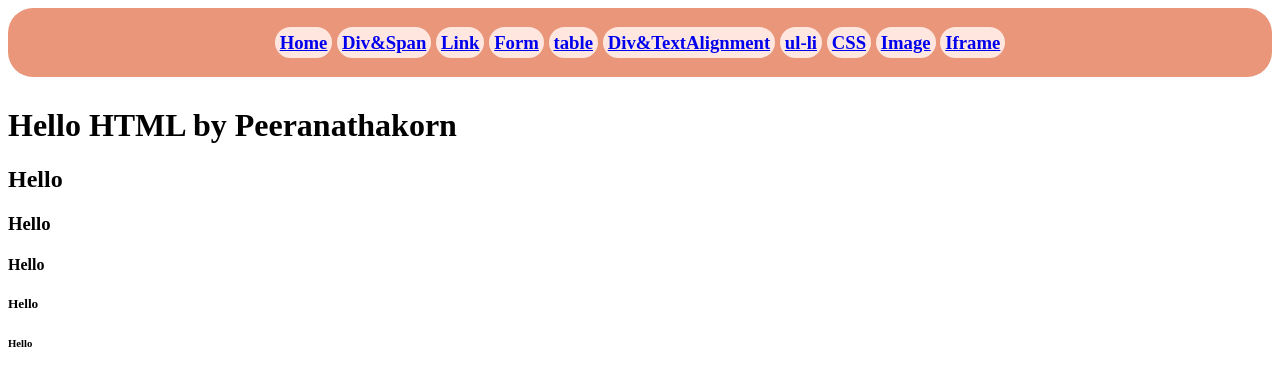
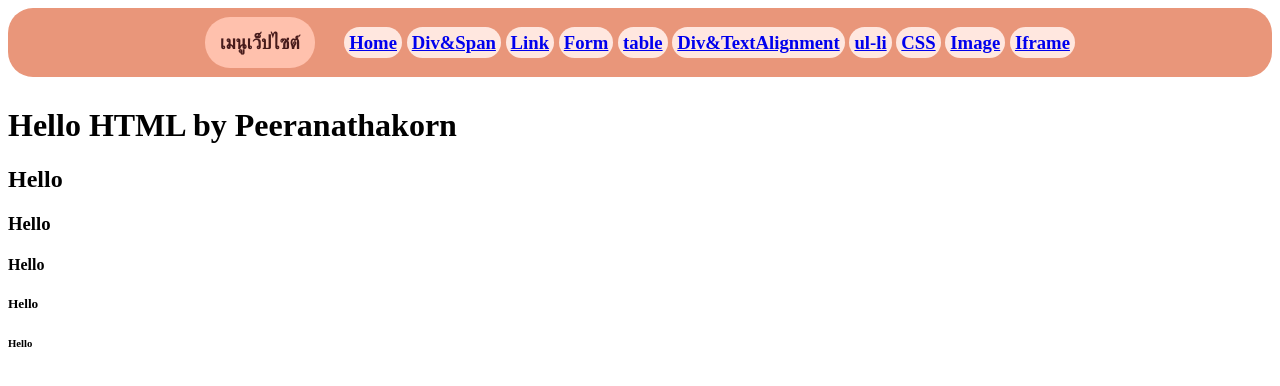
Before and after one commit to PeeranathakronSuilar/HTML-2567, a plain HTML site: page index.html in a window 1280 px wide. Drawn offline with Linux system fonts and the light colour scheme.

Commit message:
Add files via upload

```diff
--- a/header.css
+++ b/header.css
@@ -16,3 +16,11 @@
     background-color: rgb(226, 174, 157);
     border-radius: 25px;
 }
+
+.Te{
+    color: rgb(71, 27, 27);
+    margin-right: 25px;
+    background-color: rgb(255, 193, 173);
+    padding: 15px;
+    border-radius: 25px;
+}
--- a/index.html
+++ b/index.html
@@ -3,11 +3,12 @@
 <head>
     <meta charset="UTF-8">
     <meta name="viewport" content="width=device-width, initial-scale=1.0">
-    <title>Document</title>
+    <title>Home</title>
     <link rel="stylesheet" href="header.css">
     <div class="header">
         <h3>
             <center>
+                <span class="Te">เมนูเว็ปไซต์</span>
                 <a class="Htext" href="index.html">Home</a>
                 <a class="Htext" href="Div&Span.html">Div&Span</a>
                 <a class="Htext" href="LinkA.html">Link</a>
```
Also changed, not shown: Div&Span.html (+1 -1 lines), Form.html (+1 -1 lines), LinkA.html (+2 -2 lines), div&textalignment.html (+1 -1 lines), iframe.html (+1 -1 lines), image.html (+1 -1 lines), stylesheet.html (+1 -1 lines), table.html (+1 -1 lines), ul-il.html (+1 -1 lines).
